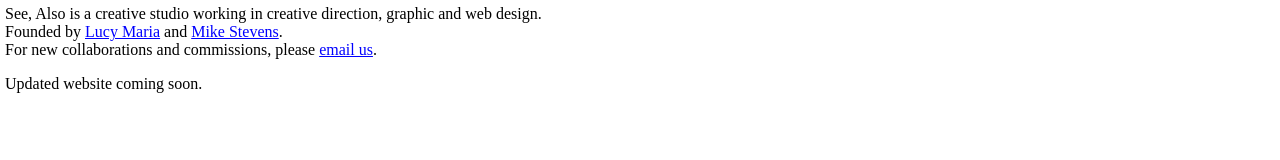
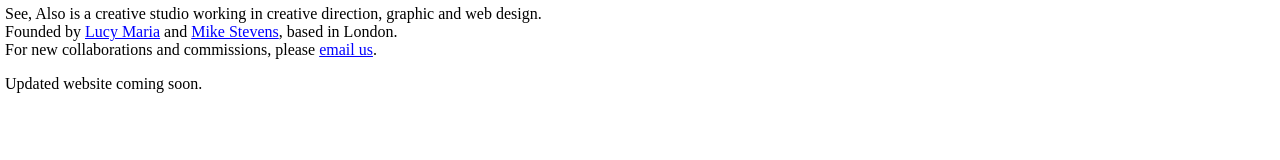
Before and after one commit to see-also-studio/temp-website, a plain HTML site: page index.html in a window 1280 px wide. Shown: the top 160 px of the page. Drawn offline with Linux system fonts and the light colour scheme.

Commit message:
Update index.html

```diff
--- a/index.html
+++ b/index.html
@@ -16,7 +16,7 @@
 <section class="about">
     <h1 class="hidden">See, Also creative studio</h1>
     <p>See, Also is a creative studio working in creative direction, graphic and web design. <br>
-    Founded by <a target="_blank" href="http://lucymaria.co.uk">Lucy Maria</a> and <a target="_blank" href="https://www.mikestevens.co.uk/">Mike Stevens</a>. <br>
+    Founded by <a target="_blank" href="http://lucymaria.co.uk">Lucy Maria</a> and <a target="_blank" href="https://www.mikestevens.co.uk/">Mike Stevens</a>, based in London. <br>
         For new collaborations and commissions, please <a href="mailto:studio@see-also.com">email us</a>.
     <p>Updated website coming soon.</p>
 </section>
```
